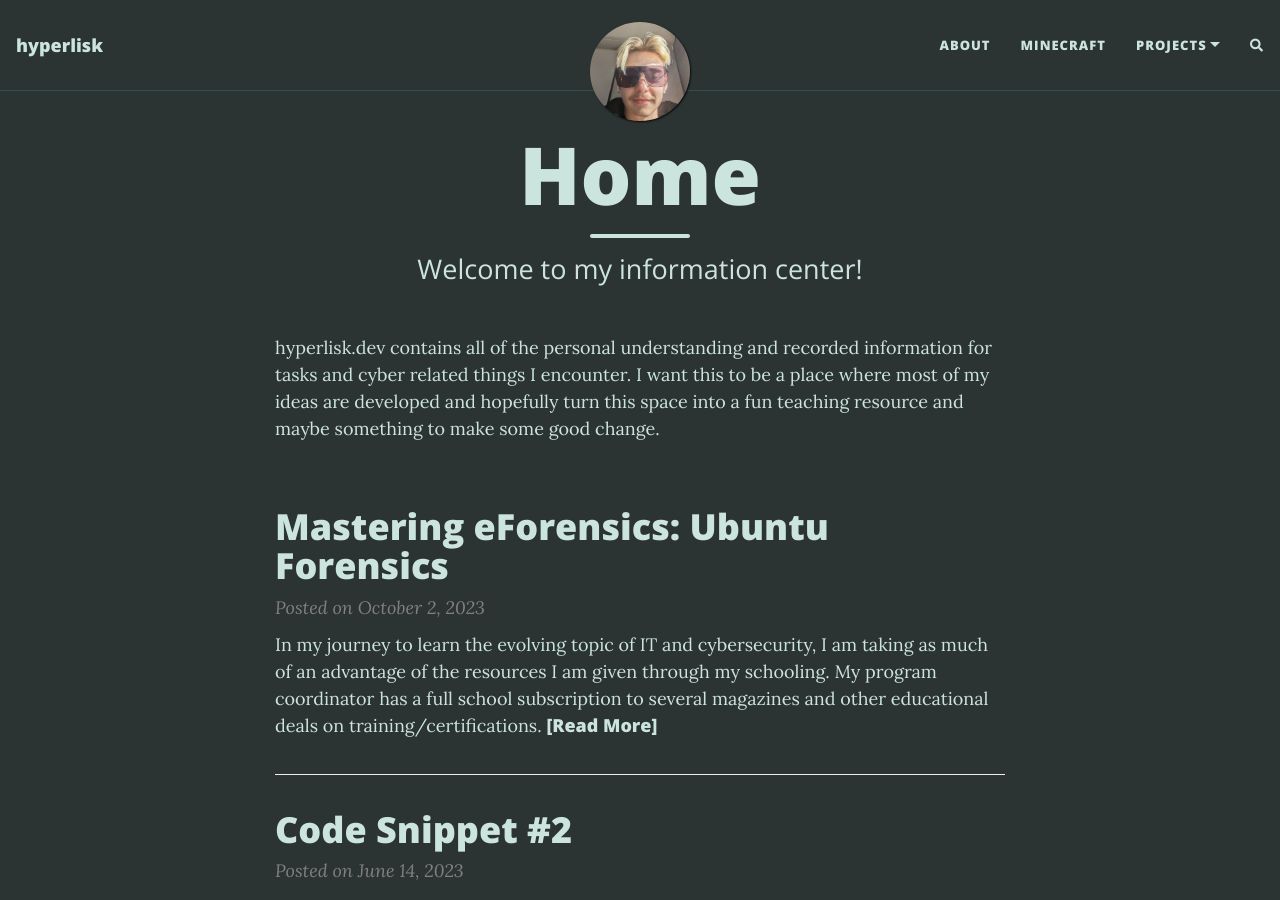
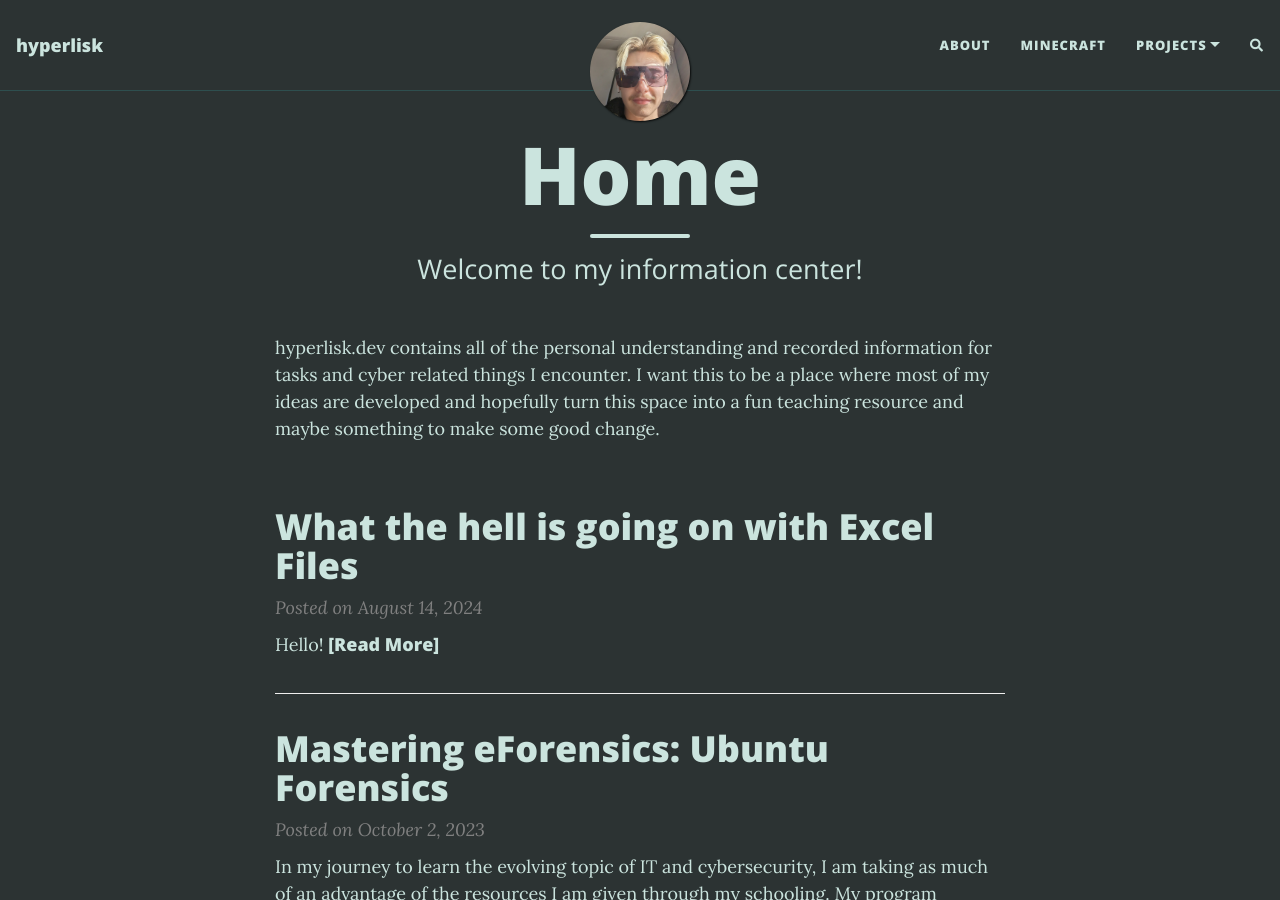
Before and after one commit to hyperliskdev/hyperliskdev.github.io, a Jekyll site: the page built from index.md, in a window 1280 px wide and 900 px high. Built offline with Jekyll 4.4.1, drawn with Linux system fonts in a browser that asks for light colours; nearby versions of some CDN libraries; comment, search, counter and statistics services are not loaded; some of the changed lines change nothing that is shown.

Commit message:
added xml-is-monster

````diff
--- a/_config.yml
+++ b/_config.yml
@@ -26,6 +26,7 @@ navbar-links:
     - warehouse: https://github.com/hyperliskdev/warehouse
     - sweet: https://github.com/hyperliskdev/sweet
     - FaVNET: https://github.com/hyperliskdev/FaVNET
+    - ts-ooxml: https://github.com/hyperliskdev/ooxml-ts
 
 ################
 # --- Logo --- #
@@ -58,7 +59,6 @@ social-network-links:
   # patreon: DeanAttali
   # youtube: c/daattali
 #  medium: yourname
-  reddit: hyperlisk24
   linkedin: carter-tomlenovich
 #  xing: yourname
 #  stackoverflow: "3943160/daattali"
--- /dev/null
+++ b/_posts/2024-08-14-xml-is-monster.md
@@ -0,0 +1,189 @@
+---
+layout: post
+title: "What the hell is going on with Excel Files"
+date: 2024-08-14
+categories: github programming project
+---
+
+Hello!
+
+I've been working on an NDA project for a company called Indiva, which produces a significant portion of the edibles consumed in Canada. A large part of my job involves writing to Excel files using code. The challenge is that some libraries for the restricted languages I can use are either incomplete or lack the functionality I need.
+
+### Part I: Problem Identification
+
+This led me to make some modifications to a library called ExcelJS, notably disabling the AutoFilter read/render feature. This brings us to the main topic of this post. When using the default version of ExcelJS, why did the Excel Web client show this error when I wrote data to a file in SharePoint using TypeScript? ![alt text](/assets/img/xml-is-monster/xlsx-error.png)
+
+To investigate, I conducted basic tests on different ways ExcelJS can read/write data.
+
+1. `workbook.xlsx.load(buffer)`
+
+   - Initially, I thought ExcelJS had its own Buffer type. However, it turns out ExcelJS.Buffer is just a browser wrapper around the standard Buffer type.
+
+2. `workbook.xlsx.read(stream)`
+   - The library used to read data from SharePoint doesn't read file contents as a stream. I tried converting a buffer into a stream, but it yielded the same results.
+
+After these tests, I made an observation that led to the real answer.
+
+![alt text](/assets/img/xml-is-monster/image.png)
+
+Considering that ExcelJS might be the problem, I checked if others had encountered this issue. Indeed, several people had, as seen in these links: [[1]](https://github.com/exceljs/exceljs/issues/2184) [[2]](https://github.com/exceljs/exceljs/issues/400) [[3]](https://stackoverflow.com/questions/70780976/xlsx-error-removed-records-document-theme-from-xl-workbook-xml-part-workboo). I decided to examine the Excel file before and after making changes to see what was breaking it.
+
+Things got more complex here. Excel files are essentially zip files containing multiple XML files that store the document's data, properties, and information from the 'provider/consumer' of the file.
+
+The XML Schema Definition is a library for XML that allows users to use a defined set of elements in a specific XML file. So, we have multiple XML files using a set of defined schemas.
+
+Let's find the section where an autofilter is created in the malformed Excel file.
+
+```xml
+<!--
+     Broken excel file autofilter section
+-->
+<autoFilter ref="A1:B5">
+     <filterColumn colId="0" hiddenButton="1"/>
+     <filterColumn colId="1" hiddenButton="1"/>
+</autoFilter>
+```
+
+This makes sense; there's an autofilter on the area from A1:B5 with two columns having hiddenButton attributes. Now, let's look at a working Excel file with an autofilter...
+
+```xml
+<!--
+     Working excel file autofilter section
+-->
+<autoFilter ref="A1:B5" xr:uid="{UUID}">
+     <filterColumn colId="0">
+          <filters>
+                <filter val="">
+                <filter val="">
+                <filter val="">
+          </filters>
+     </filterColumn>
+</autoFilter>
+```
+
+Clearly, they're different, and Excel doesn't like that. So, how can we fix this? Unfortunately, the answer lies in reading the largest document on my computer at the moment.
+
+### Part II: Office Open XML Standard
+
+Okay, so I haven't read a ton of standardization documents. Actually, only one other before on Kerberos authentication, it wasn't something I was itching to do again.
+
+ISO/IEC 29500 or ECMA-376 are the two standard names for Office Open XML. There is a set of 4 documents outlining how three main document types (.xlsx, .pptx and .docx) are structured.
+
+So, we know we need to look at this `<autoFilter>` tag and find out if something if different even further.
+
+![alt text](/assets/img/xml-is-monster/autoFilter.png)
+
+This photo shows that there is another tag called `customFilters` and `customFilter` but on the working example above these two are structurally the same. If we look a little further, there is a section (18.3.2) all about how autoFilters work in the XML.
+
+![](/assets/img/xml-is-monster/filters.png)
+
+Plus the array identifier element `filters` plural.
+
+Something is wrong with how ExcelJS reads the file and then renders the resulting object.
+
+Since, I didnt specifically need the autofilter to be changed, I dont need the library to even read that section. So, I decided to write a fix and take a look at the code that performs these actions and sure enough, it is incorrect.
+
+This is the render method on the class which is an analogue for the filterColumn element. (FilterColumnXForm)
+
+It checks if the provided model contains customFilters and performs the rendering of inner custom filter tags.
+AutoFilterXForm
+Then instead of following the same logic and creating an open `filters` node then rendering those internal leafNode, the leafNode is rendered as filterColumn (`this.tag = 'filterColumn'`).
+
+```javascript
+// filter-column-xform.js render method
+
+// --- snip
+
+render(xmlStream, model) {
+    if (model.customFilters) {
+        xmlStream.openNode(this.tag, {
+        colId: model.colId,
+        hiddenButton: model.filterButton ? '0' : '1',
+        });
+
+        this.map.customFilters.render(xmlStream, model.customFilters);
+
+        xmlStream.closeNode();
+        return true;
+    }
+    xmlStream.leafNode(this.tag, {
+        colId: model.colId,
+        hiddenButton: model.filterButton ? '0' : '1',
+    });
+
+    return true;
+}
+
+// --- snip
+```
+
+The fix is easy and just adding an if statement and rendering the filters just like customFilters is rendered.
+
+```javascript
+
+// filter-column-xform.js new render method
+
+// --- snip
+
+constructor() {
+    super();
+
+    this.map = {
+      customFilters: new ListXform({
+        tag: 'customFilters',
+        count: false,
+        empty: true,
+        childXform: new CustomFilterXform(),
+      }),
+      filters: new ListXform({
+        tag: 'filters',
+        count: false,
+        empty: true,
+        childXform: new FilterXform(),
+      }),
+    };
+  }
+
+
+// --- snip
+
+render(xmlStream, model) {
+    if (model.customFilters) {
+      xmlStream.openNode(this.tag, {
+        colId: model.colId,
+        hiddenButton: model.filterButton ? '0' : '1',
+      });
+
+      this.map.customFilters.render(xmlStream, model.customFilters);
+
+      xmlStream.closeNode();
+      return true;
+    }
+    if (model.filters) {
+      xmlStream.leafNode(this.tag, {
+        colId: model.colId,
+        hiddenButton: model.filterButton ? '0' : '1',
+      });
+
+      this.map.filters.render(xmlStream, model.filters);
+
+      xmlStream.closeNode();
+      return true;
+
+    }
+  }
+
+// --- snip
+```
+
+
+Thats the basics of this problem. It seems like there are several other of these issues with ExcelJS but I don't blame the owner/maintainer. To manage something like this completely free and also all the tiny working intricacies.
+
+
+If you made it to the end, thank you for reading and the main purpose of this post is to tell you that I have made an attempt at working with OOXML in specifically Typescript because thats what I was using.
+
+This one is a little bigger than ExcelJS as I want to support reading and writing to parts of all three documents outlined in ISO/IEC 29500 & ECMA-376. (.pptx, .docx and .xlsx)
+
+I think that some of the development techniques and structures from ExcelJS will work quite well for this as well.
+
+Here is a link to the [project](https://github.com/hyperliskdev/ooxml-ts) and a [link](https://www.npmjs.com/package/@hyperliskdev/exceljs?activeTab=readme) to the autofilter fix for ExcelJS if you are also having problems with it.
````
Also changed, not shown: assets/img/xml-is-monster/autoFilter.png (added), assets/img/xml-is-monster/filters.png (added), assets/img/xml-is-monster/image.png (added), assets/img/xml-is-monster/xlsx-error.png (added).
